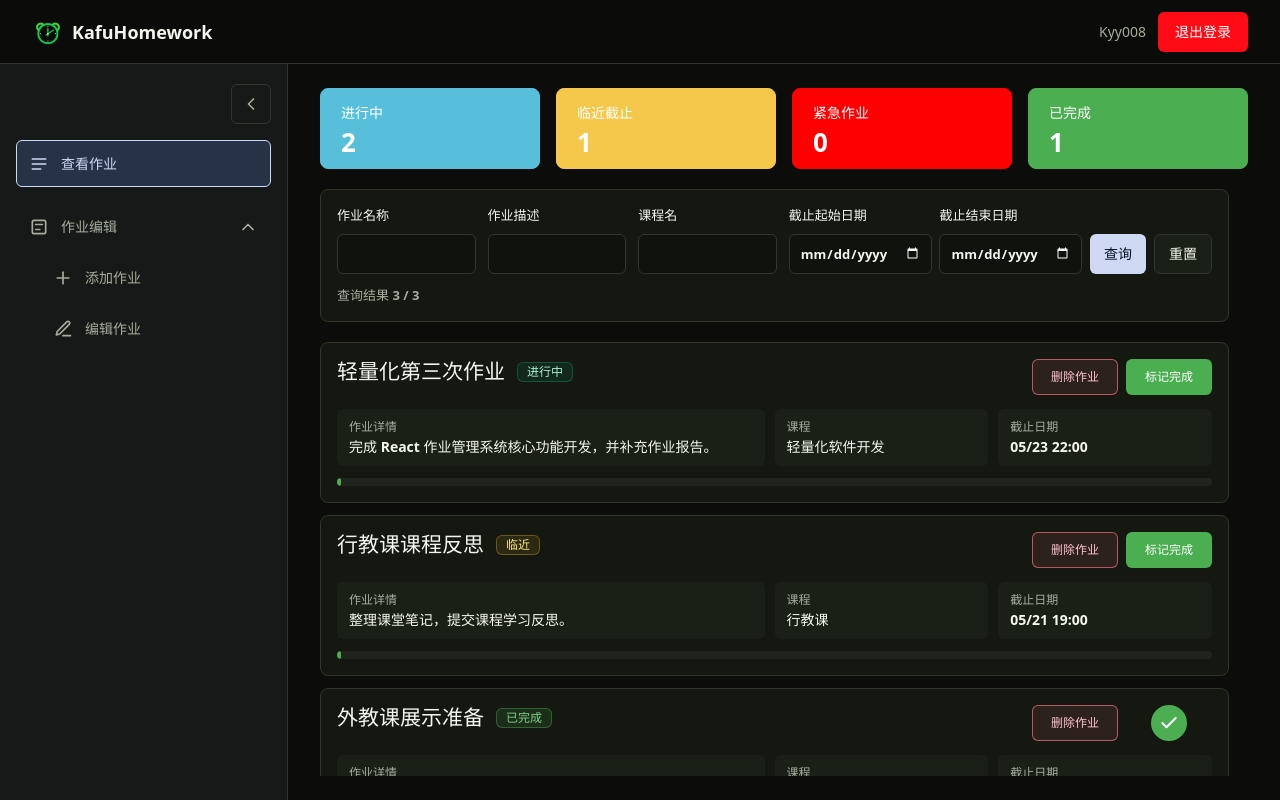
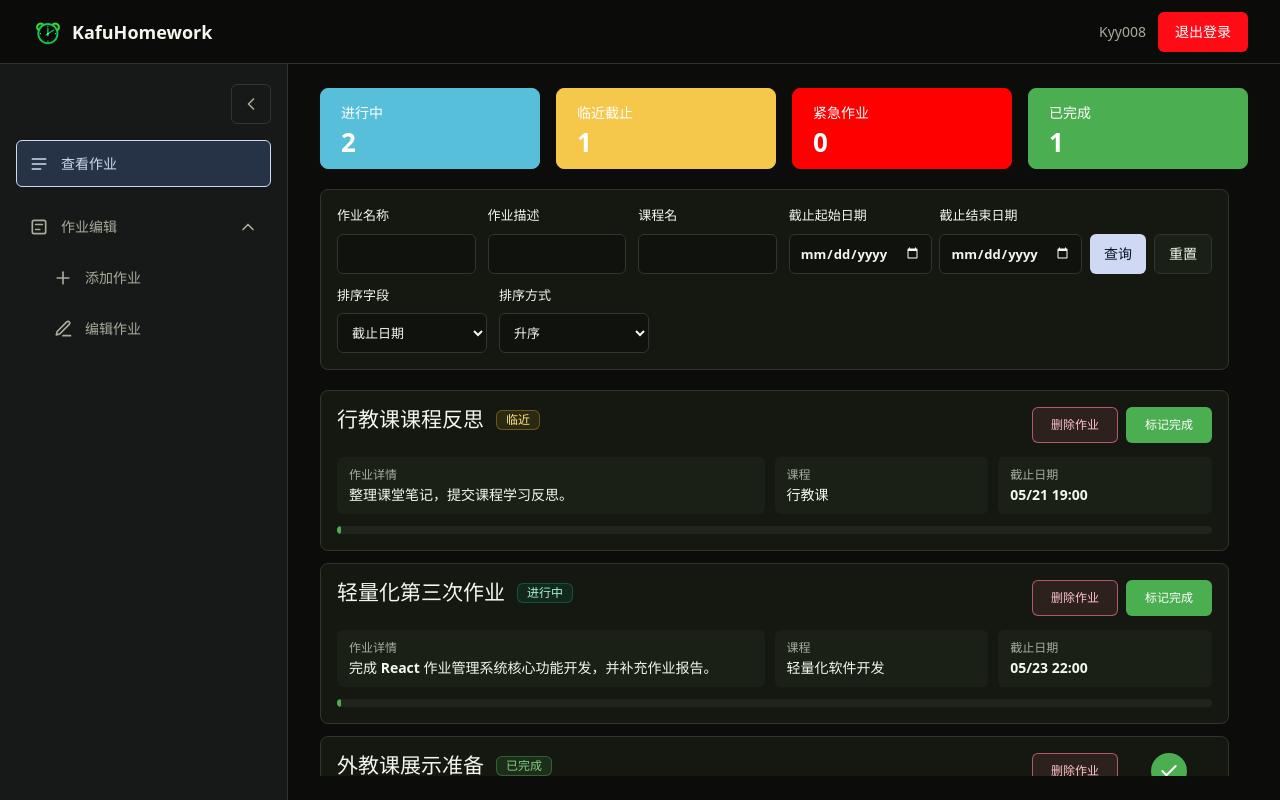
Before and after one commit to Kyy008/KafuHomework, a React (Vite) app: page / in a window 1280 px wide. Built offline with nearby package versions, Linux system fonts and the light colour scheme.

Commit message:
feat: 添加排序功能

```diff
--- a/src/App.css
+++ b/src/App.css
@@ -514,6 +514,7 @@
 }
 
 .assignment-query-form input,
+.assignment-sort-controls select,
 .pagination-size-control select {
   width: 100%;
   min-height: 40px;
@@ -533,6 +534,7 @@
 }
 
 .assignment-query-form input:focus,
+.assignment-sort-controls select:focus,
 .pagination-size-control select:focus {
   border-color: var(--primary);
   box-shadow: 0 0 0 3px rgba(207, 217, 244, 0.14);
@@ -550,19 +552,28 @@
   padding: 0 14px;
 }
 
-.assignment-query-summary {
-  display: flex;
-  align-items: center;
-  justify-content: space-between;
+.assignment-query-error {
+  margin: 12px 0 0;
+  color: #ffc3ca;
+  font-size: 13px;
+  font-weight: 700;
+  animation: form-notice-enter 180ms ease both;
+}
+
+.assignment-sort-controls {
+  display: flex;
+  flex-wrap: wrap;
   gap: 12px;
   margin-top: 12px;
-  color: var(--muted-foreground);
+}
+
+.assignment-sort-controls label {
+  display: grid;
+  gap: 8px;
+  min-width: 150px;
+  color: var(--foreground);
   font-size: 13px;
   font-weight: 700;
-}
-
-.assignment-query-summary strong {
-  color: #ffc3ca;
 }
 
 .assignment-list {
@@ -1537,7 +1548,6 @@
     grid-template-columns: 1fr;
   }
 
-  .assignment-query-summary,
   .assignment-pagination {
     align-items: flex-start;
     flex-direction: column;
--- a/src/components/assignments/AssignmentViews.jsx
+++ b/src/components/assignments/AssignmentViews.jsx
@@ -29,6 +29,14 @@ const DEFAULT_QUERY = {
 }
 
 const PAGE_SIZE_OPTIONS = ['5', '10', '20', 'all']
+const SORT_FIELD_OPTIONS = [
+  { label: '截止日期', value: 'deadline' },
+  { label: '创建时间', value: 'createdAt' },
+]
+const SORT_ORDER_OPTIONS = [
+  { label: '升序', value: 'asc' },
+  { label: '降序', value: 'desc' },
+]
 
 const normalizeText = (value) => value.trim().toLowerCase()
 
@@ -72,6 +80,15 @@ const filterAssignmentsByQuery = (assignments, query) => {
     return true
   })
 }
+
+const sortAssignments = (assignments, field, order) =>
+  [...assignments].sort((leftAssignment, rightAssignment) => {
+    const leftTime = new Date(leftAssignment[field]).getTime()
+    const rightTime = new Date(rightAssignment[field]).getTime()
+    const result = leftTime - rightTime
+
+    return order === 'asc' ? result : -result
+  })
 
 function CheckIcon() {
   return (
@@ -307,10 +324,12 @@ export function StatsSection({ stats }) {
 function AssignmentQueryPanel({
   draftQuery,
   error,
-  resultCount,
-  totalCount,
+  sortField,
+  sortOrder,
   onChange,
   onReset,
+  onSortFieldChange,
+  onSortOrderChange,
   onSubmit,
 }) {
   const handleChange = (event) => {
@@ -381,11 +400,36 @@ function AssignmentQueryPanel({
         </div>
       </form>
 
-      <div className="assignment-query-summary">
-        <span>
-          查询结果 {resultCount} / {totalCount}
-        </span>
-        {error && <strong>{error}</strong>}
+      {error && <p className="assignment-query-error">{error}</p>}
+
+      <div className="assignment-sort-controls">
+        <label>
+          <span>排序字段</span>
+          <select
+            value={sortField}
+            onChange={(event) => onSortFieldChange(event.target.value)}
+          >
+            {SORT_FIELD_OPTIONS.map((option) => (
+              <option key={option.value} value={option.value}>
+                {option.label}
+              </option>
+            ))}
+          </select>
+        </label>
+
+        <label>
+          <span>排序方式</span>
+          <select
+            value={sortOrder}
+            onChange={(event) => onSortOrderChange(event.target.value)}
+          >
+            {SORT_ORDER_OPTIONS.map((option) => (
+              <option key={option.value} value={option.value}>
+                {option.label}
+              </option>
+            ))}
+          </select>
+        </label>
       </div>
     </section>
   )
@@ -474,6 +518,8 @@ export function ViewAssignments({
   const [currentPage, setCurrentPage] = useState(1)
   const [pageSize, setPageSize] = useState('5')
   const [queryError, setQueryError] = useState('')
+  const [sortField, setSortField] = useState('deadline')
+  const [sortOrder, setSortOrder] = useState('asc')
 
   const queriedAssignments = useMemo(
     () => filterAssignmentsByQuery(assignments, appliedQuery),
@@ -483,23 +529,27 @@ export function ViewAssignments({
     () => getAssignmentStats(queriedAssignments, now),
     [queriedAssignments, now],
   )
+  const sortedAssignments = useMemo(
+    () => sortAssignments(queriedAssignments, sortField, sortOrder),
+    [queriedAssignments, sortField, sortOrder],
+  )
   const pageCount =
     pageSize === 'all'
       ? 1
-      : Math.max(1, Math.ceil(queriedAssignments.length / Number(pageSize)))
+      : Math.max(1, Math.ceil(sortedAssignments.length / Number(pageSize)))
   const safeCurrentPage = Math.min(currentPage, pageCount)
-  const listAnimationKey = `${JSON.stringify(appliedQuery)}-${pageSize}-${safeCurrentPage}-${queriedAssignments
+  const listAnimationKey = `${JSON.stringify(appliedQuery)}-${sortField}-${sortOrder}-${pageSize}-${safeCurrentPage}-${sortedAssignments
     .map((assignment) => assignment.id)
     .join('-')}`
   const pagedAssignments = useMemo(() => {
     if (pageSize === 'all') {
-      return queriedAssignments
+      return sortedAssignments
     }
 
     const size = Number(pageSize)
     const startIndex = (safeCurrentPage - 1) * size
-    return queriedAssignments.slice(startIndex, startIndex + size)
-  }, [pageSize, queriedAssignments, safeCurrentPage])
+    return sortedAssignments.slice(startIndex, startIndex + size)
+  }, [pageSize, safeCurrentPage, sortedAssignments])
 
   useEffect(() => {
     if (!highlightedAssignmentId) {
@@ -565,6 +615,16 @@ export function ViewAssignments({
     setCurrentPage(1)
   }
 
+  const handleSortFieldChange = (nextSortField) => {
+    setSortField(nextSortField)
+    setCurrentPage(1)
+  }
+
+  const handleSortOrderChange = (nextSortOrder) => {
+    setSortOrder(nextSortOrder)
+    setCurrentPage(1)
+  }
+
   return (
     <div className="view-dashboard">
       <StatsSection stats={stats} />
@@ -572,10 +632,12 @@ export function ViewAssignments({
         <AssignmentQueryPanel
           draftQuery={draftQuery}
           error={queryError}
-          resultCount={queriedAssignments.length}
-          totalCount={assignments.length}
+          sortField={sortField}
+          sortOrder={sortOrder}
           onChange={handleQueryChange}
           onReset={handleQueryReset}
+          onSortFieldChange={handleSortFieldChange}
+          onSortOrderChange={handleSortOrderChange}
           onSubmit={handleQuerySubmit}
         />
 
```
